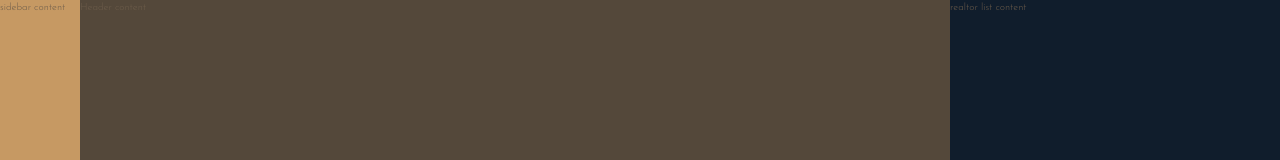
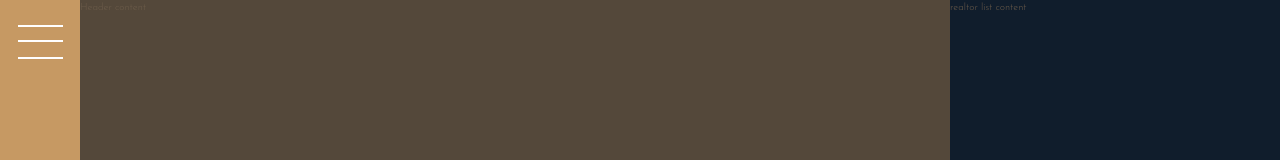
Before and after one commit to landon-sturgeon/real-estate-example, a React (Create React App) app: page / in a window 1280 px wide. Shown: the top 160 px of the page. Built offline with nearby package versions, Linux system fonts and the light colour scheme.

Commit message:
added stubbed out navigation button to sidebar

```diff
--- a/src/components/sidebar/sidebar.component.js
+++ b/src/components/sidebar/sidebar.component.js
@@ -1,10 +1,10 @@
 import React from "react";
 
-import { SidebarContainer } from "./sidebar.style";
+import { SidebarContainer, NavButton } from "./sidebar.style";
 
 const Sidebar = () => (
     <SidebarContainer>
-        sidebar content
+        <NavButton></NavButton>
     </SidebarContainer>
 );
 
--- a/src/components/sidebar/sidebar.style.js
+++ b/src/components/sidebar/sidebar.style.js
@@ -6,4 +6,34 @@ export const SidebarContainer = styled.div`
     background-color: ${ COLORS.primary };
     grid-column: sidebar-start / sidebar-end;
     grid-row: 1 / -1;
+
+    display: flex;
+    justify-content: center;
 `;
+
+export const NavButton = styled.button`
+    border: none;
+    border-radius: 0;
+
+    background-color: #fff;
+    height: 2px;
+    width: 4.5rem;
+    margin-top: 4rem;
+
+    &::before,
+    &::after {
+        background-color: #fff;
+        height: 2px;
+        width: 4.5rem;
+        content: "";
+        display: block;
+    }
+
+    &::before {
+        transform: translateY(-1.5rem);
+    }
+
+    &::after {
+        transform: translateY(1.5rem);
+    }
+`;
```
